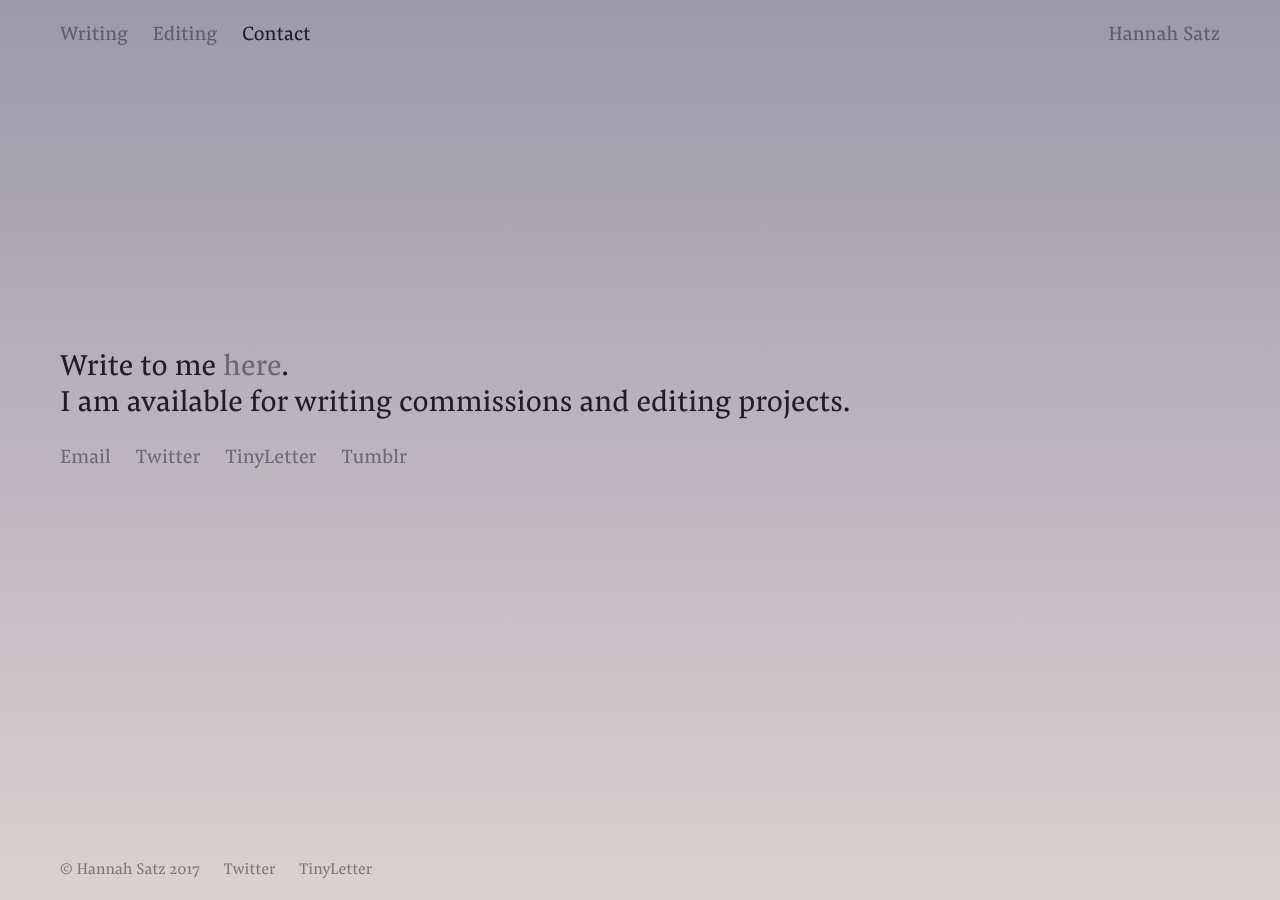
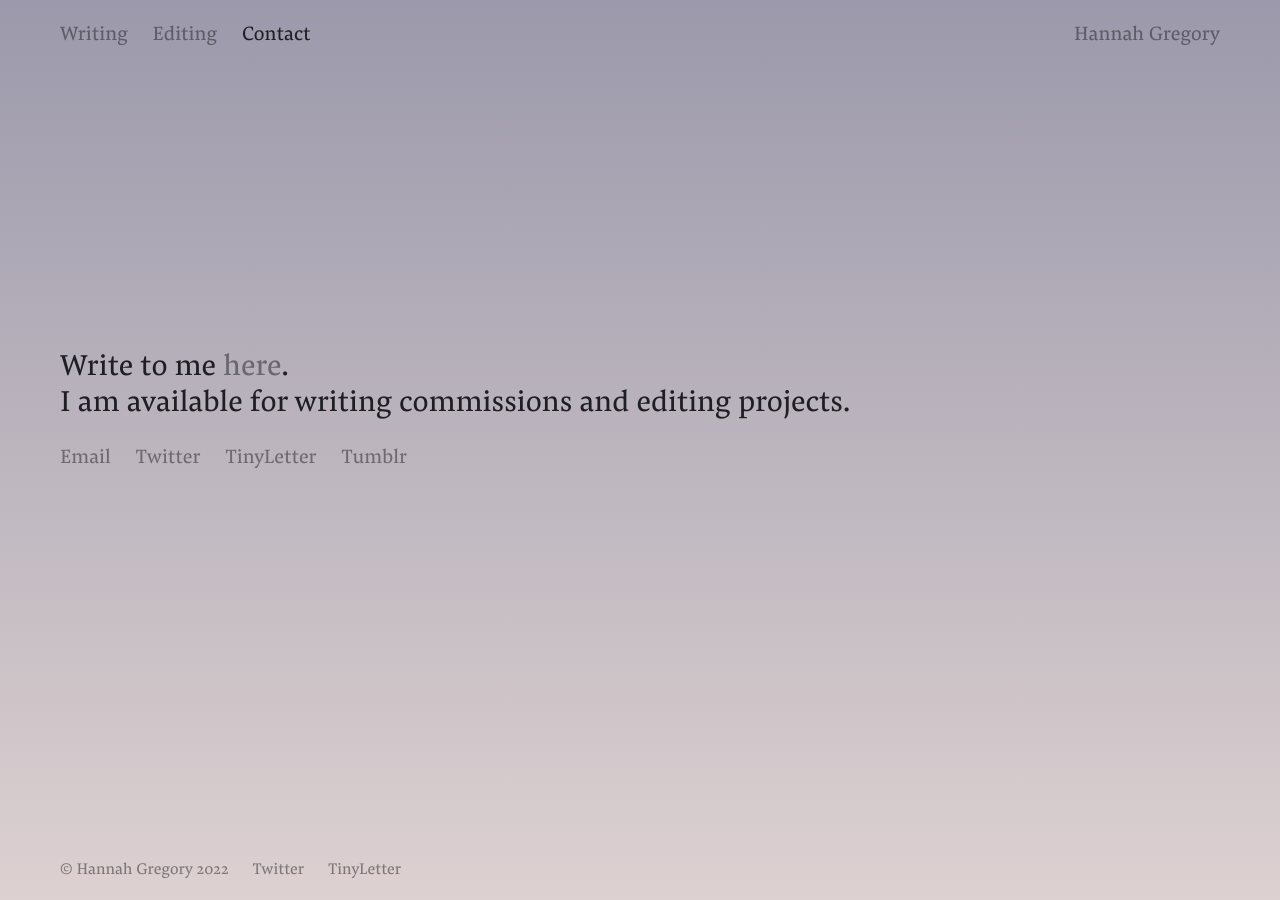
Before and after one commit to hg-site/hg-site.github.io, a Jekyll site: the page built from contact/index.markdown, in a window 1280 px wide. Built offline with Jekyll 4.4.1, drawn with Linux system fonts in a browser that asks for light colours.

Commit message:
Updated Contact

```diff
--- a/_layouts/contact.html
+++ b/_layouts/contact.html
@@ -3,9 +3,9 @@
 <html lang="en">
 <head>
 	<meta charset="utf-8">
-	<title>Hannah Satz - Contact</title>
+	<title>Hannah Gregory - Contact</title>
 	<meta name="viewport" content="width=device-width, initial-scale=1">
-	<meta name="description" content="Hannah Satz - Writer and Editor">
+	<meta name="description" content="Hannah Gregory - Writer and Editor">
 	<meta name="robots" content="all">
 
 	<!-- Stylesheet -->
@@ -21,7 +21,7 @@
 <body class="gradient">
 	<header>
 		<nav>
-			<div class="name"><a href="../">Hannah Satz</a></div>
+			<div class="name"><a href="../">Hannah Gregory</a></div>
 			<ul>
 				<li><a href="../writing">Writing</a></li>
 				<li><a href="../editing">Editing</a></li>
@@ -36,7 +36,7 @@
 	</main>
 	<footer class="fixed">
 		<ul>
-			<li>&copy; Hannah Satz 2017</li>
+			<li>&copy; Hannah Gregory 2022</li>
 			<li><a href="https://twitter.com/hnnhstz">Twitter</a></li>
 			<li><a href="http://tinyletter.com/hannah_e_gregory">TinyLetter</a></li>
 		</ul>
```
